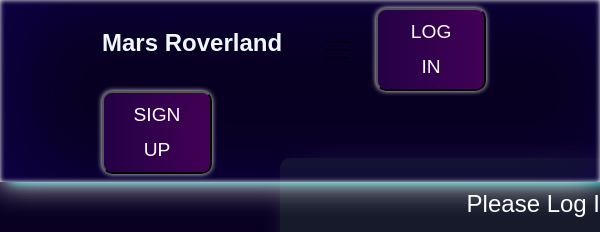
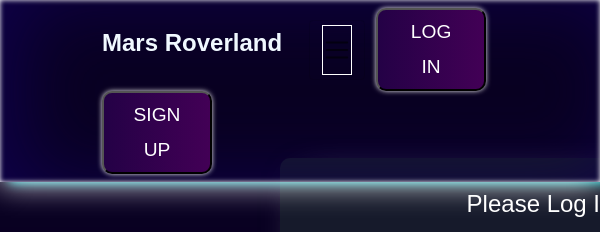
Before and after one commit to CS5500-NEU-Group10/NASA-Mars-Rover, a React (Create React App) app: page /Login in a window 600 px wide. Shown: the top 232 px of the page. Built offline with nearby package versions, Linux system fonts and the light colour scheme; no server answers; a web font is replaced by a local one.

Commit message:
responsive

```diff
--- a/src/components/Navbar.js
+++ b/src/components/Navbar.js
@@ -5,7 +5,6 @@ import PropTypes from "prop-types";
 
 const Navbar = ({ faveIdToImage, setFaveIdToImage, handleSubmit }) => {
   // const [faveIdToImage, setFaveIdToImage] = useState(new Map());
-  console.log(faveIdToImage, setFaveIdToImage);
 
   return (
     <div className="Navbar" data-testid="navbar-test">
@@ -24,10 +23,18 @@ const Navbar = ({ faveIdToImage, setFaveIdToImage, handleSubmit }) => {
             aria-controls="navbarNav"
             aria-expanded="false"
             aria-label="Toggle navigation"
+            style={{ color: "white" }}
           >
-            <span className="navbar-toggler-icon"></span>
+            <span
+              className="navbar-toggler-icon"
+              style={{ color: "white" }}
+            ></span>
           </button>
-          <div className="collapse navbar-collapse" id="navbarNav">
+          <div
+            className="collapse navbar-collapse"
+            style={{ color: "white" }}
+            id="navbarNav"
+          >
             <ul className="navbar-nav">
               <li className="nav-item">
                 <Link to="/Home" style={{ textDecoration: "none" }}>
--- a/src/style/Login.css
+++ b/src/style/Login.css
@@ -229,4 +229,10 @@ h1 {
   font-size: 24px;
 }
 
+@media all and (max-width:1198px) and (min-width: 400px) {
+  .web-page{
+    display: flex;
+    flex-direction: column;
+  }
+}
 /*# sourceMappingURL=Login.css.map */
--- a/src/style/Navbar.css
+++ b/src/style/Navbar.css
@@ -78,3 +78,46 @@
  .btn-login{
      padding-right: 3%;
  }
+
+ @media screen and (max-width: 600px) {
+    .navbar {display: none;}
+    .navbar {
+      /* float: right; */
+      display: block;
+    }
+    .nav-link {
+        position: absolute;
+        top: 0;
+        margin-top: 50px;
+        left: 0;
+        flex-direction: column;
+        width: 100%;
+        justify-content: center;
+        align-items: center;
+        color:white
+      }
+      .navbar-toggler-icon {
+        height: 0;
+        margin: 0;
+        padding: 0;
+        border: 0;
+        transition: height 400ms cubic-bezier(0.23, 1, 0.32, 1);
+        color:white
+      }
+      .navbar-toggler-icon  {
+        border: 1px solid white;
+        height: 2.5em;
+        padding: 0.5em;
+        transition: height 400ms cubic-bezier(0.23, 1, 0.32, 1);
+        color:white
+      }
+      .nav-link {
+        display: flex;
+        justify-content: center;
+        margin: 0;
+        padding: 0.5em 0;
+        width: 100%;
+        color: white;
+        background-color: white;
+      }
+  }
```
